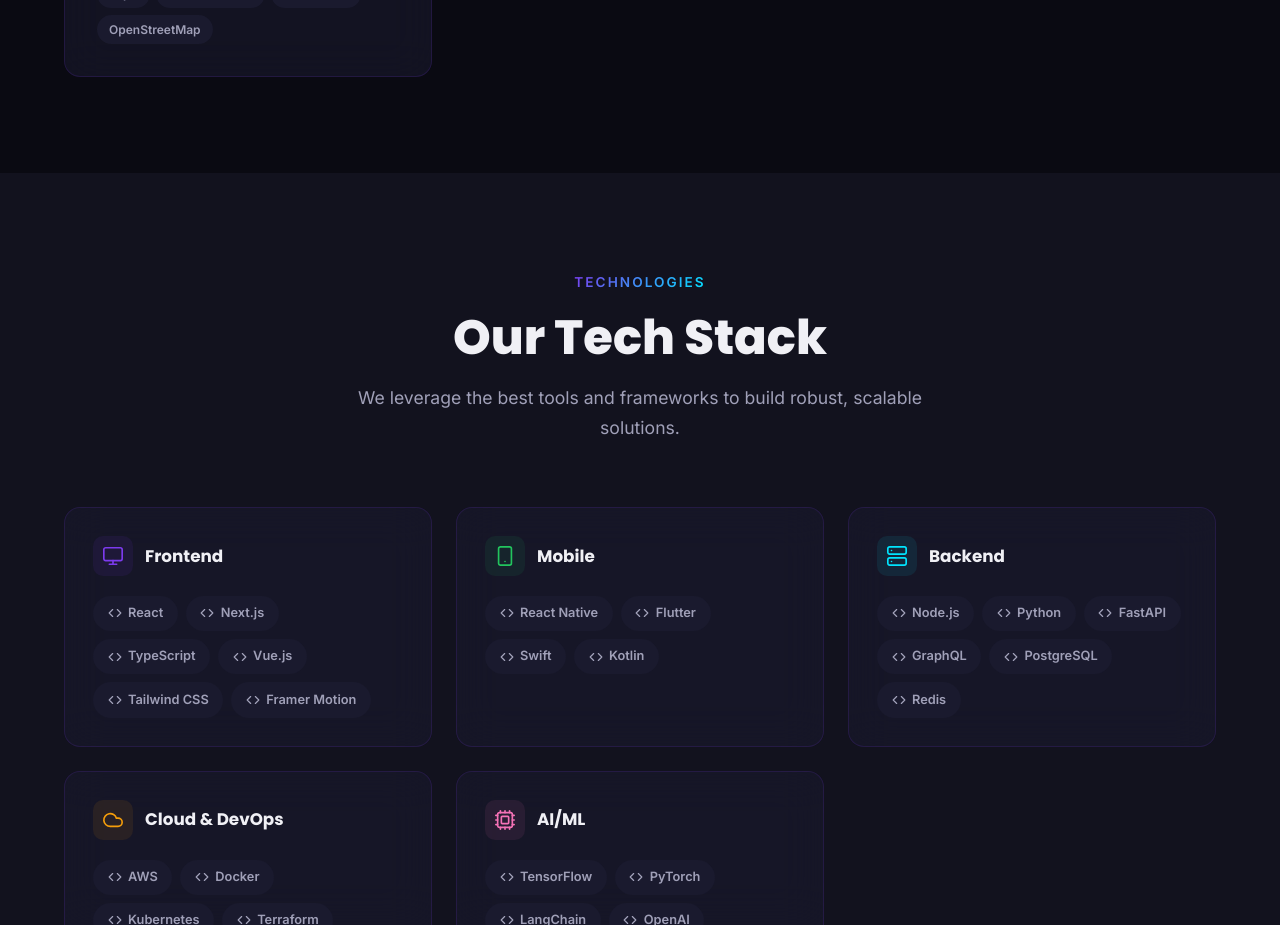
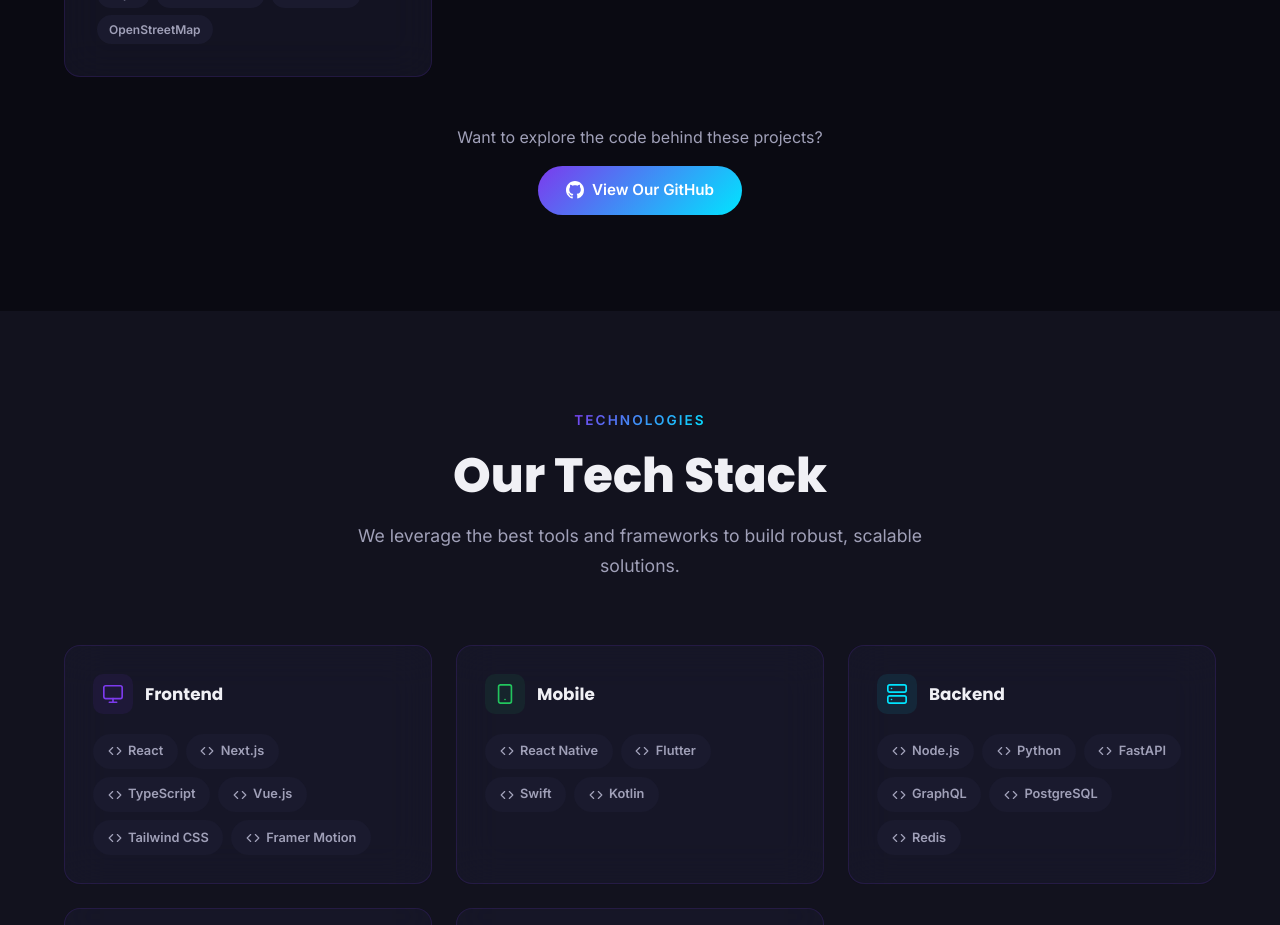
Before and after one commit to faizan-02/HydraBytes-main, a Next.js app: page /portfolio in a window 1280 px wide. Shown: the part 2000-2925 px from the top of the page. Built offline with nearby package versions, Linux system fonts and the light colour scheme; no server answers.

Commit message:
feat: add GitHub org link below portfolio projects

```diff
--- a/src/app/portfolio/page.tsx
+++ b/src/app/portfolio/page.tsx
@@ -171,6 +171,37 @@ export default function PortfolioPage() {
               ))}
             </motion.div>
           </AnimatePresence>
+
+          <AnimatedSection>
+            <div style={{ textAlign: 'center', marginTop: '3rem' }}>
+              <p style={{ color: '#a0a0b8', marginBottom: '1rem', fontSize: '1rem' }}>
+                Want to explore the code behind these projects?
+              </p>
+              <a
+                href="https://github.com/TheHydraBytes"
+                target="_blank"
+                rel="noopener noreferrer"
+                style={{
+                  display: 'inline-flex',
+                  alignItems: 'center',
+                  gap: '8px',
+                  padding: '12px 28px',
+                  background: 'linear-gradient(135deg, #7c3aed, #00e5ff)',
+                  color: '#fff',
+                  textDecoration: 'none',
+                  borderRadius: '999px',
+                  fontWeight: 600,
+                  fontSize: '0.95rem',
+                  transition: 'opacity 0.2s',
+                }}
+              >
+                <svg width="18" height="18" viewBox="0 0 24 24" fill="currentColor">
+                  <path d="M12 0C5.37 0 0 5.37 0 12c0 5.31 3.435 9.795 8.205 11.385.6.105.825-.255.825-.57 0-.285-.015-1.23-.015-2.235-3.015.555-3.795-.735-4.035-1.41-.135-.345-.72-1.41-1.23-1.695-.42-.225-1.02-.78-.015-.795.945-.015 1.62.87 1.845 1.23 1.08 1.815 2.805 1.305 3.495.99.105-.78.42-1.305.765-1.605-2.67-.3-5.46-1.335-5.46-5.925 0-1.305.465-2.385 1.23-3.225-.12-.3-.54-1.53.12-3.18 0 0 1.005-.315 3.3 1.23.96-.27 1.98-.405 3-.405s2.04.135 3 .405c2.295-1.56 3.3-1.23 3.3-1.23.66 1.65.24 2.88.12 3.18.765.84 1.23 1.905 1.23 3.225 0 4.605-2.805 5.625-5.475 5.925.435.375.81 1.095.81 2.22 0 1.605-.015 2.895-.015 3.3 0 .315.225.69.825.57A12.02 12.02 0 0 0 24 12c0-6.63-5.37-12-12-12z"/>
+                </svg>
+                View Our GitHub
+              </a>
+            </div>
+          </AnimatedSection>
         </div>
       </section>
 
```
